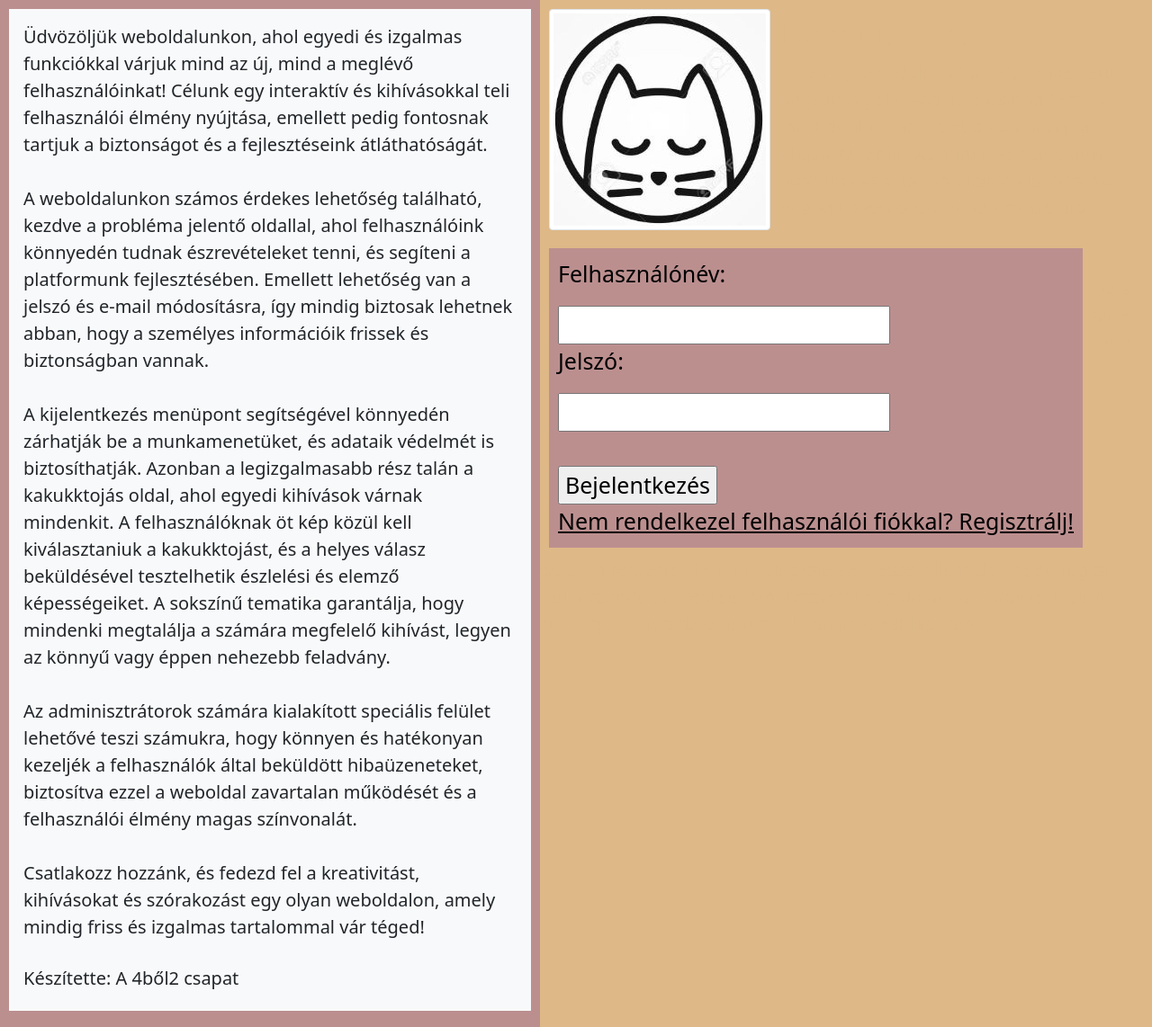
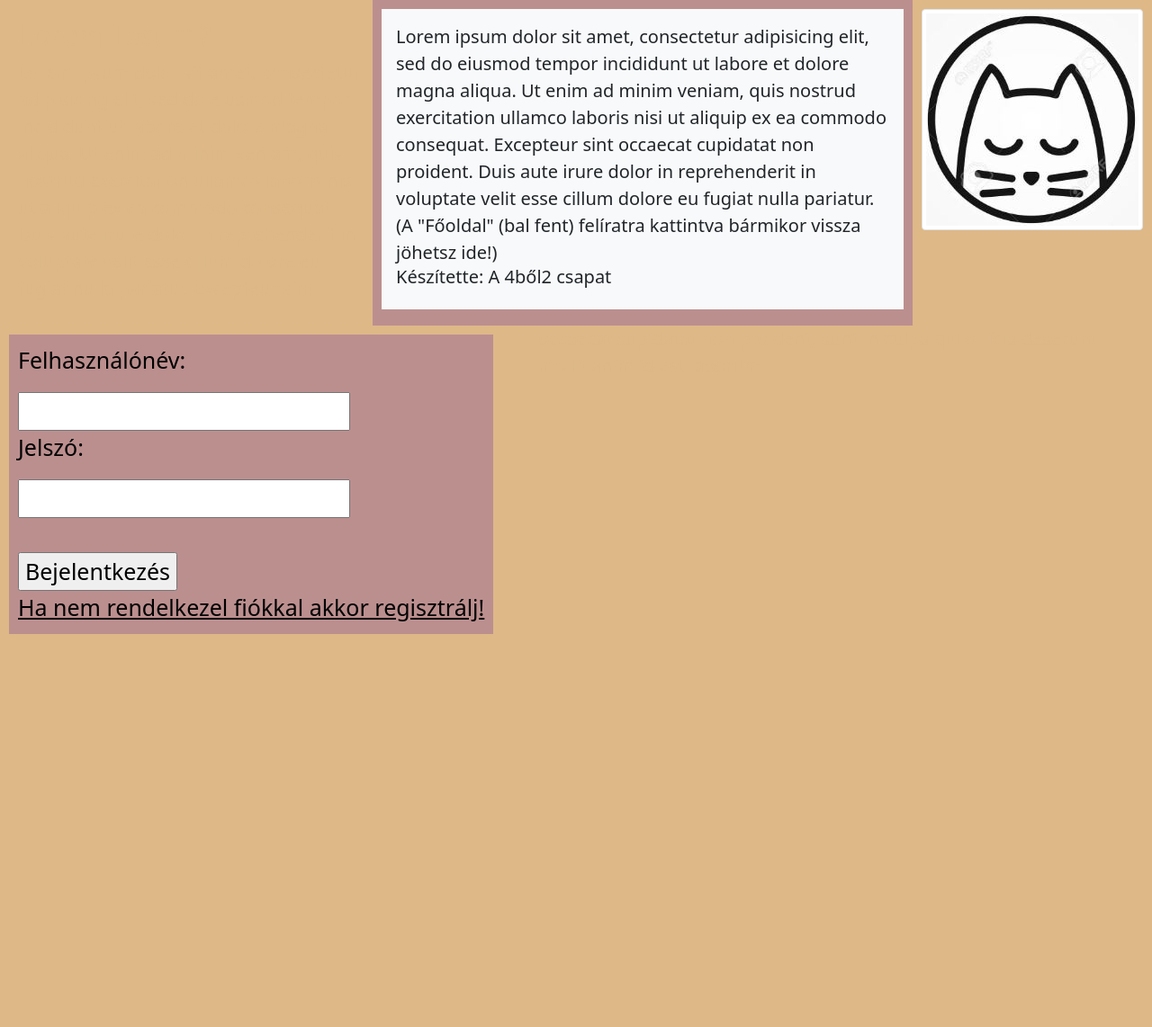
Before and after one commit to FoldiKriszti/RFT_2023_4bol2, a PHP site: page /index.php in a window 1280 px wide. Shown: the part 56-1198 px from the top of the page at 90% size. After the commit the page ends 761 px from the top, so only its background shows below. Run offline with PHP 8.4, Linux system fonts and the light colour scheme; some libraries are stand-ins or nearby versions.

Commit message:
Login
Változtatások

```diff
--- a/Weboldal/login.php
+++ b/Weboldal/login.php
@@ -10,7 +10,7 @@ session_start();
 	<script src="https://cdn.jsdelivr.net/npm/bootstrap@5.1.3/dist/js/bootstrap.bundle.min.js" integrity="sha384-ka7Sk0Gln4gmtz2MlQnikT1wXgYsOg+OMhuP+IlRH9sENBO0LRn5q+8nbTov4+1p" crossorigin="anonymous"></script>
     <link href="https://cdn.jsdelivr.net/npm/bootstrap@5.1.3/dist/css/bootstrap.min.css" rel="stylesheet" integrity="sha384-1BmE4kWBq78iYhFldvKuhfTAU6auU8tT94WrHftjDbrCEXSU1oBoqyl2QvZ6jIW3" crossorigin="anonymous">
 	<link rel="stylesheet" type="text/css" href="styles/mainstyle.css">
-    <title>Kakukktojás feladatok</title>
+    <title>Kakukktojás feladat</title>
   </head>
   <body>
 	  <?php
@@ -42,16 +42,15 @@ session_start();
 			';
         }else{
 			echo '
-      <li class="dropdown-item">
-      <h6>Játékok:</h6>
-      <a class="dropdown-item" href="kakukk.php">Kakukktojás megkeresése</a>
-      <a class="dropdown-item" href="admin.php">Admin felület</a>
-<li class="dropdown-item">
-<h6>Műveletek:</h6>
-<a class="dropdown-item" href="passwordChange.php">Jelszó megváltoztatása</a>
-<a class="dropdown-item" href="emailChange.php">E-mail megváltoztatása</a>
-<a class="dropdown-item" href="logout.php">Kijelentkezés<i class="glyphicon glyphicon-log-out"></i></a>
-</li>
+        <li class="dropdown-item">
+        <h6>Cicás dolgok:</h6>
+		  <a class="dropdown-item" href="kakukk.php">Kakukktojás keresés</a>
+        <li class="dropdown-item">
+        <h6>Profil:</h6>
+          <a class="dropdown-item" href="passwordChange.php">Jelszóváltás</a>
+          <a class="dropdown-item" href="emailChange.php">Emailváltás</a>
+          <a class="dropdown-item" href="logout.php">Kijelentkezés<i class="glyphicon glyphicon-log-out"></i></a>
+      </li>
         ';
       }
       ?>
@@ -66,11 +65,11 @@ session_start();
 <div class="wr">
 <div class="desc">
 	<div class="p-3 mb-2 bg-light text-dark">
-  Üdvözöljük weboldalunkon, ahol egyedi és izgalmas funkciókkal várjuk mind az új, mind a meglévő felhasználóinkat! Célunk egy interaktív és kihívásokkal teli felhasználói élmény nyújtása, emellett pedig fontosnak tartjuk a biztonságot és a fejlesztéseink átláthatóságát. <br> <br>
-  A weboldalunkon számos érdekes lehetőség található, kezdve a probléma jelentő oldallal, ahol felhasználóink könnyedén tudnak észrevételeket tenni, és segíteni a platformunk fejlesztésében. Emellett lehetőség van a jelszó és e-mail módosításra, így mindig biztosak lehetnek abban, hogy a személyes információik frissek és biztonságban vannak. <br> <br>
-  A kijelentkezés menüpont segítségével könnyedén zárhatják be a munkamenetüket, és adataik védelmét is biztosíthatják. Azonban a legizgalmasabb rész talán a kakukktojás oldal, ahol egyedi kihívások várnak mindenkit. A felhasználóknak öt kép közül kell kiválasztaniuk a kakukktojást, és a helyes válasz beküldésével tesztelhetik észlelési és elemző képességeiket. A sokszínű tematika garantálja, hogy mindenki megtalálja a számára megfelelő kihívást, legyen az könnyű vagy éppen nehezebb feladvány. <br> <br>
-  Az adminisztrátorok számára kialakított speciális felület lehetővé teszi számukra, hogy könnyen és hatékonyan kezeljék a felhasználók által beküldött hibaüzeneteket, biztosítva ezzel a weboldal zavartalan működését és a felhasználói élmény magas színvonalát. <br> <br>
-  Csatlakozz hozzánk, és fedezd fel a kreativitást, kihívásokat és szórakozást egy olyan weboldalon, amely mindig friss és izgalmas tartalommal vár téged! <br> <br>
+		Lorem ipsum dolor sit amet, consectetur adipisicing elit, sed do eiusmod tempor incididunt ut labore et dolore magna aliqua.
+		Ut enim ad minim veniam, quis nostrud exercitation ullamco laboris nisi ut aliquip ex ea commodo consequat.
+		Excepteur sint occaecat cupidatat non proident.
+		Duis aute irure dolor in reprehenderit in voluptate velit esse cillum dolore eu fugiat nulla pariatur.
+		(A "Főoldal" (bal fent) felíratra kattintva bármikor vissza jöhetsz ide!)
 		<h5>Készítette: A 4ből2 csapat</h5>
 	</div>
 </div>
@@ -78,6 +77,8 @@ session_start();
 <div class="cat">
 	<img src="mainkepek/icon.jpg" class="img-fluid img-thumbnail" alt="mainkepek/icon.jpg">
 </div>
+</div>
+
 
 <div class="mainlogin">
 <form name="login" method="POST" action="#">
@@ -86,7 +87,7 @@ session_start();
         <p>Jelszó:</p> <input type="password" name="password" id="passwd"><br><br>
         <input type="submit" value="Bejelentkezés">
         <br>
-        <a href="register.php" id="reg">Nem rendelkezel felhasználói fiókkal? Regisztrálj!</a>
+        <a href="register.php" id="reg">Ha nem rendelkezel fiókkal akkor regisztrálj!</a>
     </form>
 </div>
 <div class="hatar">
```
